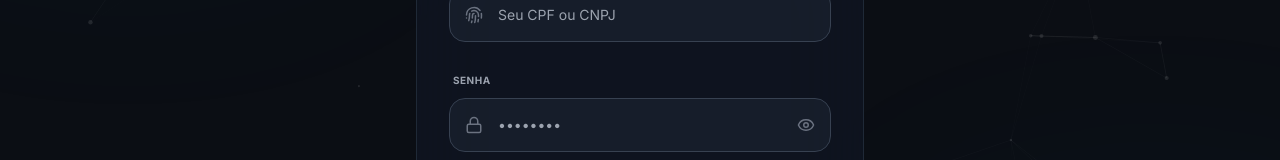
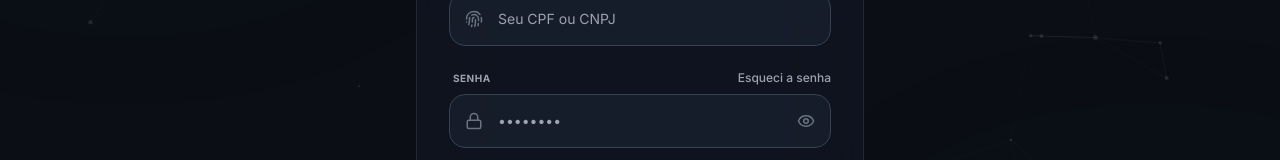
Before and after one commit to pedroeduardodeoliveira/Pilates_Flow, a React (Vite) app: page / in a window 1280 px wide. Shown: the part 330-490 px from the top of the page. Built offline with nearby package versions, Linux system fonts and the light colour scheme.

Commit message:
feat(login): Add password recovery functionality
Introduces a "Forgot Password" button on the login screen. This button will trigger a modal (not yet implemented) to handle the password recovery flow.

```diff
--- a/components/Login.tsx
+++ b/components/Login.tsx
@@ -1,6 +1,6 @@
 import React, { useState, useContext } from 'react';
 import { AppContext } from '../AppContext';
-import { Fingerprint, Lock, LogIn, Loader2, Eye, EyeOff, AlertCircle } from 'lucide-react';
+import { Fingerprint, Lock, LogIn, Loader2, Eye, EyeOff, AlertCircle, Info } from 'lucide-react';
 import NeuralNetworkBackground from './NeuralNetworkBackground';
 
 const Login: React.FC = () => {
@@ -11,6 +11,7 @@ const Login: React.FC = () => {
   const [showPassword, setShowPassword] = useState(false);
   const [isLoading, setIsLoading] = useState(false);
   const [error, setError] = useState<string | null>(null);
+  const [isRecoveryModalOpen, setIsRecoveryModalOpen] = useState(false);
 
   const maskDocument = (value: string) => {
     const cleaned = value.replace(/\D/g, '');
@@ -127,7 +128,16 @@ const Login: React.FC = () => {
             </div>
 
             <div className="space-y-2">
-              <label className="text-[10px] font-bold text-slate-500 dark:text-gray-400 uppercase ml-1 tracking-wider">Senha</label>
+              <div className="flex justify-between items-center">
+                <label className="text-[10px] font-bold text-slate-500 dark:text-gray-400 uppercase ml-1 tracking-wider">Senha</label>
+                <button
+                  type="button"
+                  onClick={() => setIsRecoveryModalOpen(true)}
+                  className="text-xs font-medium text-slate-500 dark:text-gray-400 hover:text-sky-500 hover:underline transition-colors focus:outline-none"
+                >
+                  Esqueci a senha
+                </button>
+              </div>
               <div className="relative">
                 <Lock className="absolute left-4 top-1/2 -translate-y-1/2 text-slate-400 dark:text-gray-500" size={18} />
                 <input
@@ -171,6 +181,30 @@ const Login: React.FC = () => {
           </p>
         </div>
       </div>
+
+      {isRecoveryModalOpen && (
+        <div className="fixed inset-0 z-[110] flex items-center justify-center p-4 bg-black/80 backdrop-blur-sm animate-in fade-in duration-200">
+          <div className="bg-white dark:bg-gray-900 border border-slate-200 dark:border-gray-800 rounded-3xl w-full max-w-md shadow-2xl animate-in zoom-in-95 duration-200 overflow-hidden">
+            <div className="p-8 text-center">
+              <div className="w-16 h-16 bg-sky-500/10 text-sky-500 rounded-full flex items-center justify-center mx-auto mb-6">
+                <Info size={32} />
+              </div>
+              <h3 className="text-xl font-bold text-slate-800 dark:text-gray-100 mb-2">Recuperação de Senha</h3>
+              <p className="text-sm text-slate-500 dark:text-gray-400">
+                Para redefinir sua senha, entre em contato com o administrador do estúdio. Por motivos de segurança, a recuperação de senha não é automatizada.
+              </p>
+            </div>
+            <div className="p-6 bg-slate-50 dark:bg-gray-800/50 flex">
+              <button
+                onClick={() => setIsRecoveryModalOpen(false)}
+                className="flex-1 px-6 py-3 rounded-xl text-sm font-bold bg-sky-600 hover:bg-sky-500 text-white uppercase tracking-widest transition-all"
+              >
+                Entendi
+              </button>
+            </div>
+          </div>
+        </div>
+      )}
     </div>
   );
 };
```
